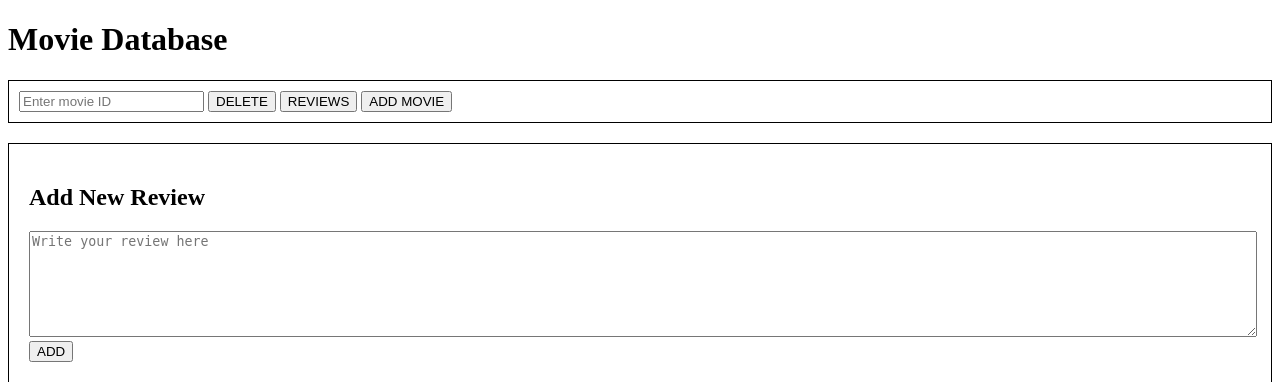
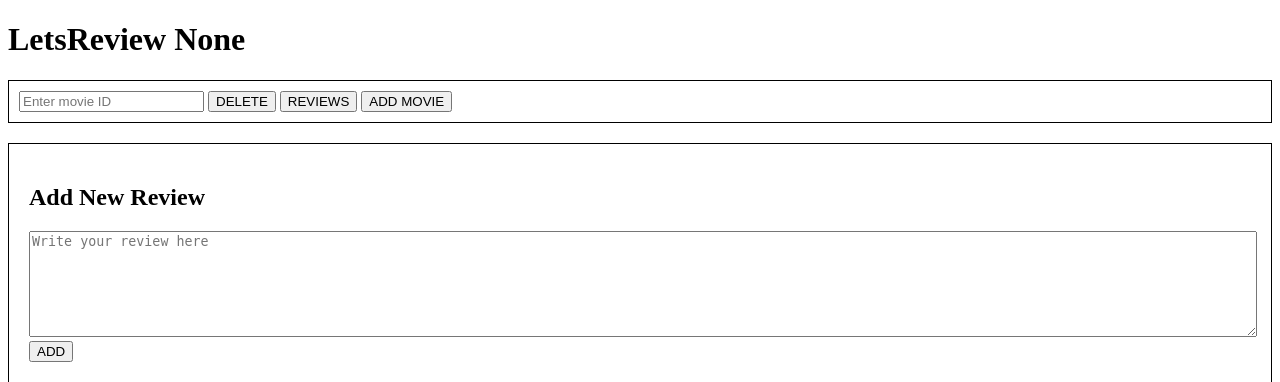
Before and after one commit to adigaandyt/LetsReview-App, a Flask app: page / in a window 1280 px wide. Shown: the top 382 px of the page. Run offline with Flask 2, Linux system fonts and the light colour scheme.

Commit message:
added version to title

```diff
--- a/app.py
+++ b/app.py
@@ -18,6 +18,7 @@ DATABASE_NAME = os.getenv('DATABASE_NAME')
 log_level = os.getenv("LOG_LEVEL", "INFO").upper()
 log_level = os.getenv("LOG_LEVEL", "INFO").upper()
 DNS_ADDRESS = os.getenv('DNS_ADDRESS')  # Get DNS address from .env
+VERSION = os.getenv('VERSION')
 
 #######################################
 ############### LOGGING ###############
@@ -64,7 +65,7 @@ def teardown_request(exception):
 
 @app.route('/')
 def index():
-    return render_template('index.html', DNS_ADDRESS=DNS_ADDRESS)
+    return render_template('index.html', DNS_ADDRESS=DNS_ADDRESS,VERSION=VERSION)
 
 @app.route('/movies', methods=['GET', 'POST'])
 def get_movies():
--- a/templates/index.html
+++ b/templates/index.html
@@ -3,10 +3,10 @@
 <head>
     <meta charset="UTF-8">
     <meta name="viewport" content="width=device-width, initial-scale=1.0">
-    <title>Movie Database</title>
+    <title>LetsReview </title>
 </head>
 <body>
-    <h1>Movie Database</h1>
+    <h1>LetsReview {{ VERSION }}</h1>
 
     <!-- Small square with input field and buttons for delete, reviews, and adding a new movie -->
     <div style="border: 1px solid black; padding: 10px; margin-bottom: 20px;">
@@ -31,6 +31,7 @@
 
     <script>
         const DNS_ADDRESS = '{{ DNS_ADDRESS }}';
+        const VERSION = '{{ VERSION }}';
 
         function deleteMovie() {
             const movieId = document.getElementById('movieIdInput').value;
```
Also changed, not shown: 1 other file.
